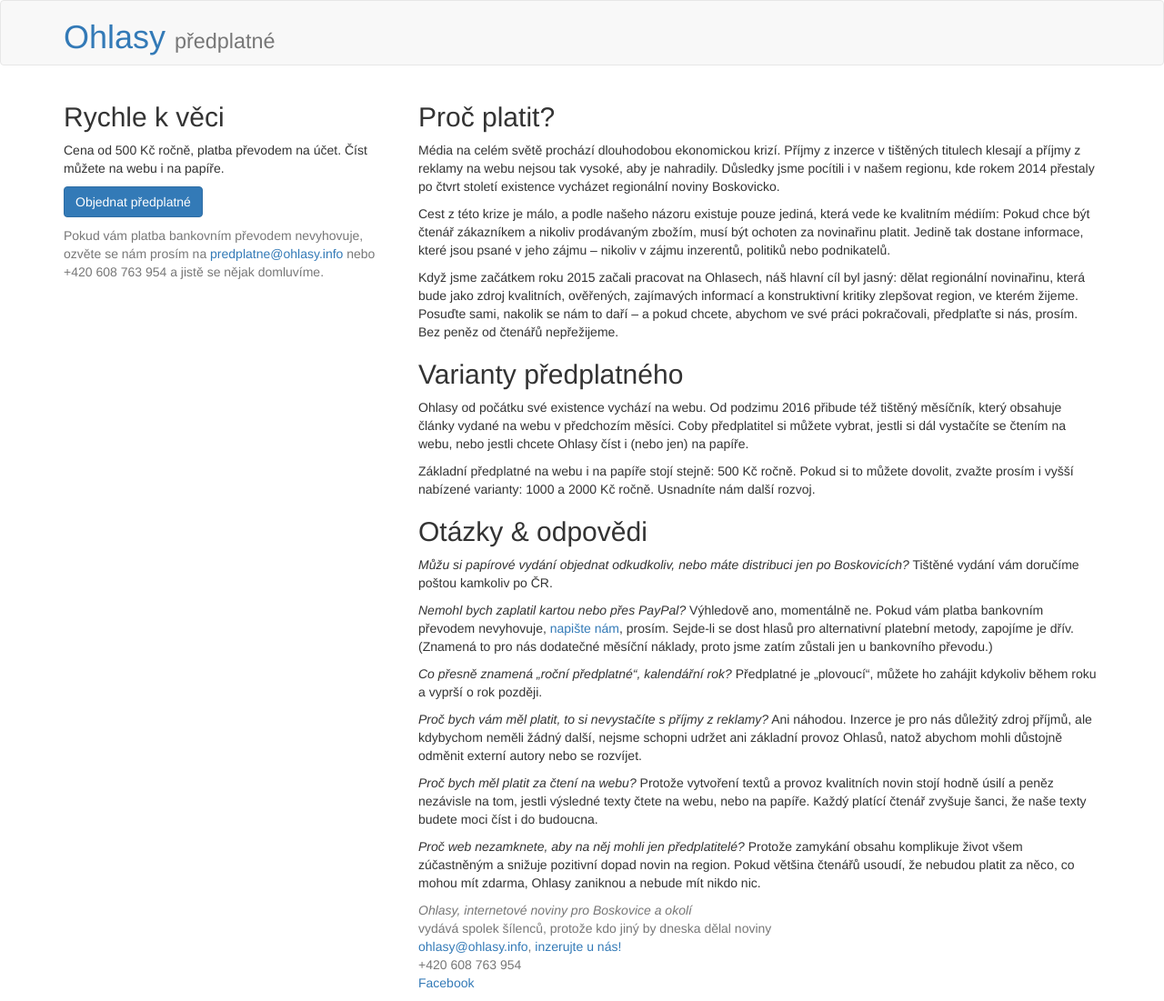
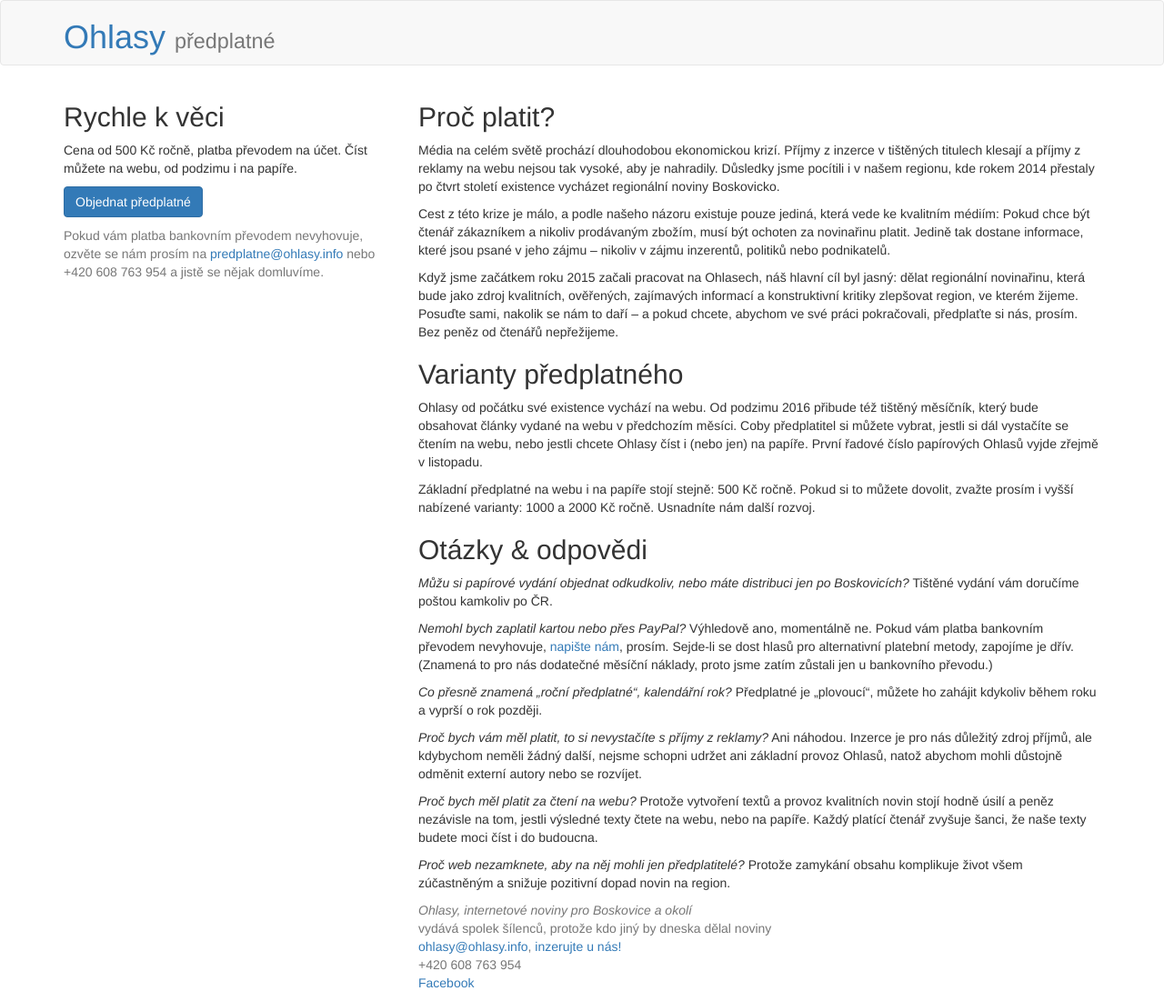
Before and after one commit to Ohlasy/predplatne, a Jekyll site: the page built from index.html, in a window 1280 px wide. Shown: the whole page at 91% size. Built offline with Jekyll 4.4.1, drawn with Linux system fonts in a browser that asks for light colours; a style sheet for code colours, icons or effects is not loaded.

Commit message:
Aktualizace textů, opravené chování tlačítka předplatného

```diff
--- a/index.html
+++ b/index.html
@@ -6,7 +6,8 @@ layout: main
     <div class="col-md-4 col-sm-12">
         <h2>Rychle k věci</h2>
 
-        <p>Cena od 500 Kč ročně, platba převodem na účet. Číst můžete na webu i na papíře.</p>
+        <p>Cena od 500 Kč ročně, platba převodem na účet. Číst můžete na webu, od
+        podzimu i na papíře.</p>
 
         <p><a href="http://bit.ly/predplatne-ohlasu" class="btn btn-primary">Objednat předplatné</a></p>
 
@@ -35,9 +36,10 @@ layout: main
 
         <h2>Varianty předplatného</h2>
         <p>Ohlasy od počátku své existence vychází na webu. Od podzimu 2016
-        přibude též tištěný měsíčník, který obsahuje články vydané na webu v předchozím
-        měsíci. Coby předplatitel si můžete vybrat, jestli si dál vystačíte se
-        čtením na webu, nebo jestli chcete Ohlasy číst i (nebo jen) na papíře.</p>
+        přibude též tištěný měsíčník, který bude obsahovat články vydané na webu
+        v předchozím měsíci. Coby předplatitel si můžete vybrat, jestli si dál
+        vystačíte se čtením na webu, nebo jestli chcete Ohlasy číst i (nebo jen)
+        na papíře. První řadové číslo papírových Ohlasů vyjde zřejmě v listopadu.</p>
 
         <p>Základní předplatné na webu i na papíře stojí stejně: 500 Kč ročně.
         Pokud si to můžete dovolit, zvažte prosím i vyšší nabízené varianty:
@@ -66,8 +68,6 @@ layout: main
         čtenář zvyšuje šanci, že naše texty budete moci číst i do budoucna.</p>
         <p><em>Proč web nezamknete, aby na něj mohli jen předplatitelé?</em>
         Protože zamykání obsahu komplikuje život všem zúčastněným a snižuje
-        pozitivní dopad novin na region. Pokud většina čtenářů usoudí, že
-        nebudou platit za něco, co mohou mít zdarma, Ohlasy zaniknou a nebude
-        mít nikdo nic.</p>
+        pozitivní dopad novin na region.</p>
     </div>
 </div>
--- a/style.css
+++ b/style.css
@@ -1,3 +1,7 @@
 .btn {
     font-size: 100%;
 }
+
+a.btn:hover {
+    border-bottom: 1px solid transparent;
+}
```
